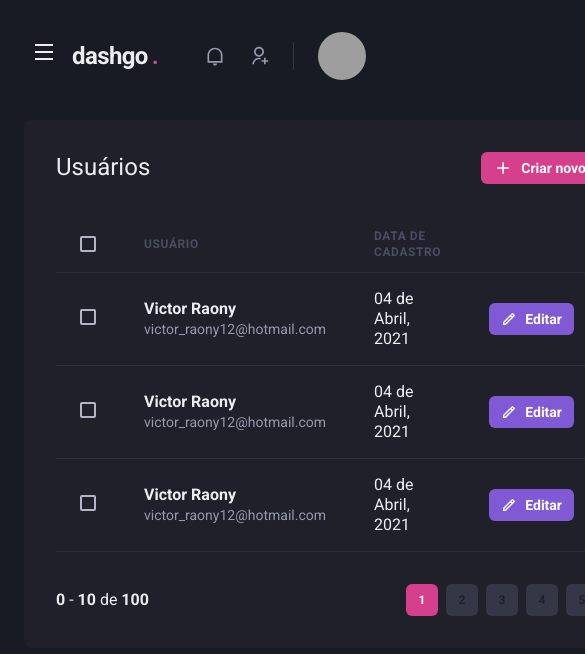
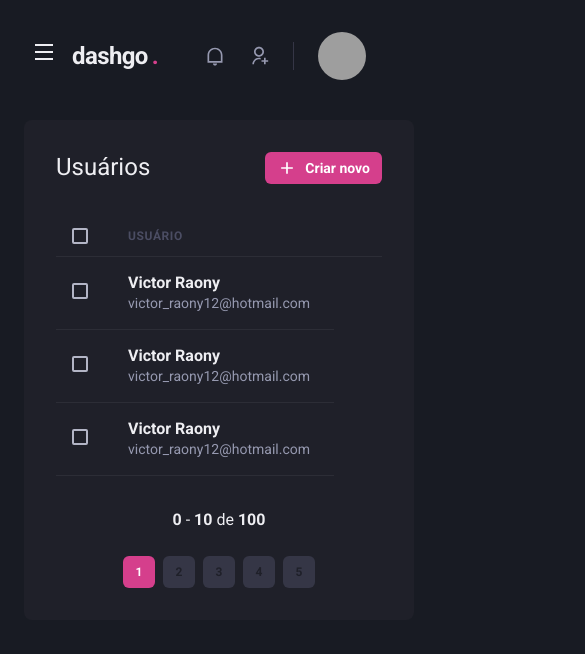
Before and after one commit to Victor-Raony/dashboard_chakra, a Next.js app: page /users in a window 390 px wide. Shown: the top 654 px of the page, 585 px wide, since content can reach past the window. Built offline with nearby package versions, Linux system fonts and the light colour scheme; grey boxes are pictures that could not be loaded.

Commit message:
feat:Implementing user page responsiveness

```diff
--- a/src/components/Pagination/index.tsx
+++ b/src/components/Pagination/index.tsx
@@ -4,7 +4,7 @@ import { PaginationItem } from './PaginationItem';
 export default function Pagitation() {
   return (
     <Stack
-      direction="row"
+      direction={["column","row"]}
       spacing="6"
       mt="8"
       justify="space-between"
--- a/src/pages/dashboard.tsx
+++ b/src/pages/dashboard.tsx
@@ -72,7 +72,7 @@ export default function Dashboard() {
 
         <SimpleGrid flex="1" gap="4" minChildWidth="320px" align="flex-start">
           <Box
-            p="8"
+            p={["6", "8"]}
             bg="gray.800"
             borderRadius={8}
             pb="4"
@@ -81,7 +81,7 @@ export default function Dashboard() {
             <Chart options={options} series={series} type="area" height={160}/>
           </Box>
           <Box
-            p="8"
+            p={["6", "8"]}
             bg="gray.800"
             borderRadius={8}
             pb="4"
--- a/src/pages/users/index.tsx
+++ b/src/pages/users/index.tsx
@@ -1,4 +1,4 @@
-import { Box, Flex, Button, Icon, Heading, Table, Thead,  Tr, Th, Checkbox, Tbody, Td, Text } from "@chakra-ui/react";
+import { Box, Flex, Button, Icon, Heading, Table, Thead,  Tr, Th, Checkbox, Tbody, Td, Text, useBreakpointValue } from "@chakra-ui/react";
 import { RiAddLine, RiPencilLine } from "react-icons/ri";
 
 import { Header} from "@/src/components/Header";
@@ -7,6 +7,12 @@ import Pagitation from "@/src/components/Pagination";
 
 
 export default function UserList(){
+
+  const isWideVersion = useBreakpointValue({
+    base: false,
+    lg: true
+  })
+
   return (
     <Box>
       <Header />
@@ -29,17 +35,17 @@ export default function UserList(){
           <Table colorScheme="whiteAlpha">
             <Thead>
               <Tr>
-                <Th px="6" color="gray.300" w="8">
+                <Th px={["4","4","6" ]} color="gray.300" w="8">
                   <Checkbox colorScheme="pink" />
                 </Th>
                 <Th>Usuário</Th>
-                <Th>Data de cadastro</Th>
+                {isWideVersion && <Th>Data de cadastro</Th>}
                 <Th w="8"></Th>
               </Tr>
             </Thead>
             <Tbody>
               <Tr>
-                <Td px="6">
+                <Td px={["4","4","6" ]}>
                   <Checkbox colorScheme="pink" />
                 </Td>
                 <Td>
@@ -48,21 +54,10 @@ export default function UserList(){
                     <Text fontSize="sm" color="gray.300">victor_raony12@hotmail.com</Text>
                   </Box>
                 </Td>
-                <Td>04 de Abril, 2021</Td>
-                <Td>
-                  <Button
-                    as="a"
-                    size="sm"
-                    fontSize="sm"
-                    colorScheme="purple"
-                    leftIcon={<Icon as={RiPencilLine} fontSize="16" />}
-                  >
-                    Editar
-                  </Button>
-                </Td>
+                  { isWideVersion && <Td>04 de Abril, 2021</Td>}
               </Tr>
               <Tr>
-                <Td px="6">
+                <Td px={["4","4","6" ]}>
                   <Checkbox colorScheme="pink" />
                 </Td>
                 <Td>
@@ -71,21 +66,10 @@ export default function UserList(){
                     <Text fontSize="sm" color="gray.300">victor_raony12@hotmail.com</Text>
                   </Box>
                 </Td>
-                <Td>04 de Abril, 2021</Td>
-                <Td>
-                  <Button
-                    as="a"
-                    size="sm"
-                    fontSize="sm"
-                    colorScheme="purple"
-                    leftIcon={<Icon as={RiPencilLine} fontSize="16" />}
-                  >
-                    Editar
-                  </Button>
-                </Td>
+                  {isWideVersion && <Td>04 de Abril, 2021</Td>}
               </Tr>
               <Tr>
-                <Td px="6">
+                <Td px={["4","4","6" ]}>
                   <Checkbox colorScheme="pink" />
                 </Td>
                 <Td>
@@ -94,18 +78,7 @@ export default function UserList(){
                     <Text fontSize="sm" color="gray.300">victor_raony12@hotmail.com</Text>
                   </Box>
                 </Td>
-                <Td>04 de Abril, 2021</Td>
-                <Td>
-                  <Button
-                    as="a"
-                    size="sm"
-                    fontSize="sm"
-                    colorScheme="purple"
-                    leftIcon={<Icon as={RiPencilLine} fontSize="16" />}
-                  >
-                    Editar
-                  </Button>
-                </Td>
+                  {isWideVersion && <Td>04 de Abril, 2021</Td>}
               </Tr>
             </Tbody>
           </Table>
```
